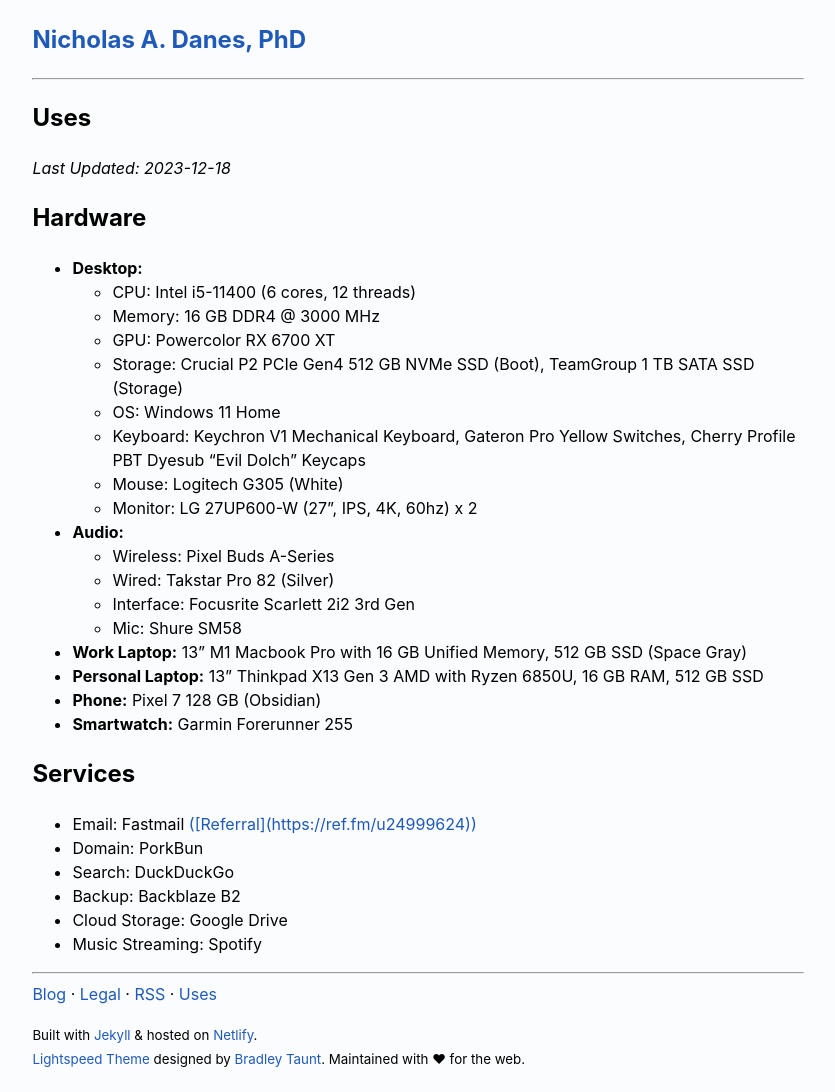
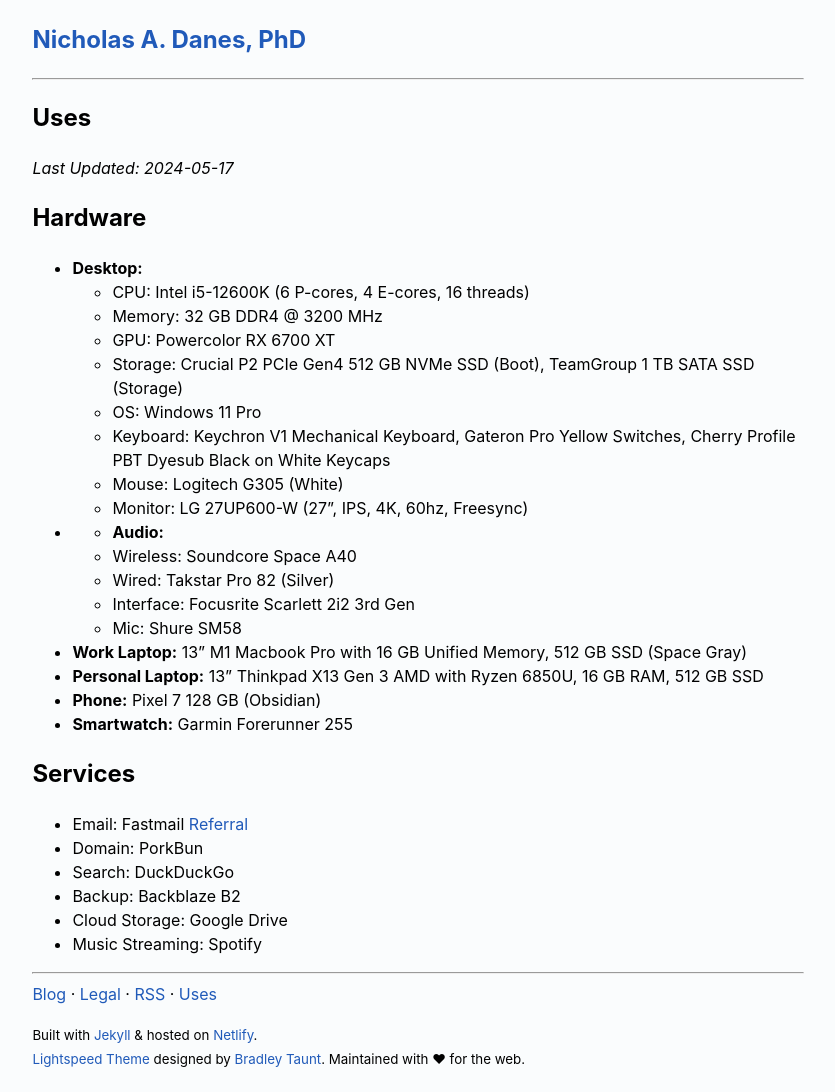
Before and after one commit to danesnick/website_lightspeed, a Jekyll site: the page built from uses.markdown, in a window 1280 px wide. Shown: the whole page, without its empty margins (222-1057 px from the left). Built offline with Jekyll 4.4.1, drawn with Linux system fonts in a browser that asks for light colours.

Commit message:
Update uses.markdown

```diff
--- a/uses.markdown
+++ b/uses.markdown
@@ -3,21 +3,21 @@ layout: page
 title: Uses
 permalink: /uses/
 ---
-*Last Updated: 2023-12-18*
+*Last Updated: 2024-05-17*
 
 ## Hardware
 
 * **Desktop:**
-	+ CPU: Intel i5-11400 (6 cores, 12 threads)
-	+ Memory: 16 GB DDR4 @ 3000 MHz
+	+ CPU: Intel i5-12600K (6 P-cores, 4 E-cores, 16 threads)
+	+ Memory: 32 GB DDR4 @ 3200 MHz
 	+ GPU: Powercolor RX 6700 XT
 	+ Storage: Crucial P2 PCIe Gen4 512 GB NVMe SSD (Boot), TeamGroup 1 TB SATA SSD (Storage)
-	+ OS: Windows 11 Home
-	+ Keyboard: Keychron V1 Mechanical Keyboard, Gateron Pro Yellow Switches, Cherry Profile PBT Dyesub "Evil Dolch" Keycaps
+	+ OS: Windows 11 Pro
+	+ Keyboard: Keychron V1 Mechanical Keyboard, Gateron Pro Yellow Switches, Cherry Profile PBT Dyesub Black on White Keycaps
 	+ Mouse: Logitech G305 (White)
-	+ Monitor: LG 27UP600-W (27", IPS, 4K, 60hz) x 2
-* **Audio:**
-	* Wireless: Pixel Buds A-Series
+	+ Monitor: LG 27UP600-W (27", IPS, 4K, 60hz, Freesync)
+ + * **Audio:**
+	* Wireless: Soundcore Space A40
 	* Wired: Takstar Pro 82 (Silver)
 	* Interface: Focusrite Scarlett 2i2 3rd Gen
 	* Mic: Shure SM58
@@ -27,7 +27,7 @@ permalink: /uses/
 * **Smartwatch:** Garmin Forerunner 255
 
 ## Services
-* Email: Fastmail[ ([Referral](https://ref.fm/u24999624))](https://ref.fm/u24999624)
+* Email: Fastmail [Referral](https://ref.fm/u24999624)
 * Domain: PorkBun
 * Search: DuckDuckGo
 * Backup: Backblaze B2
```
